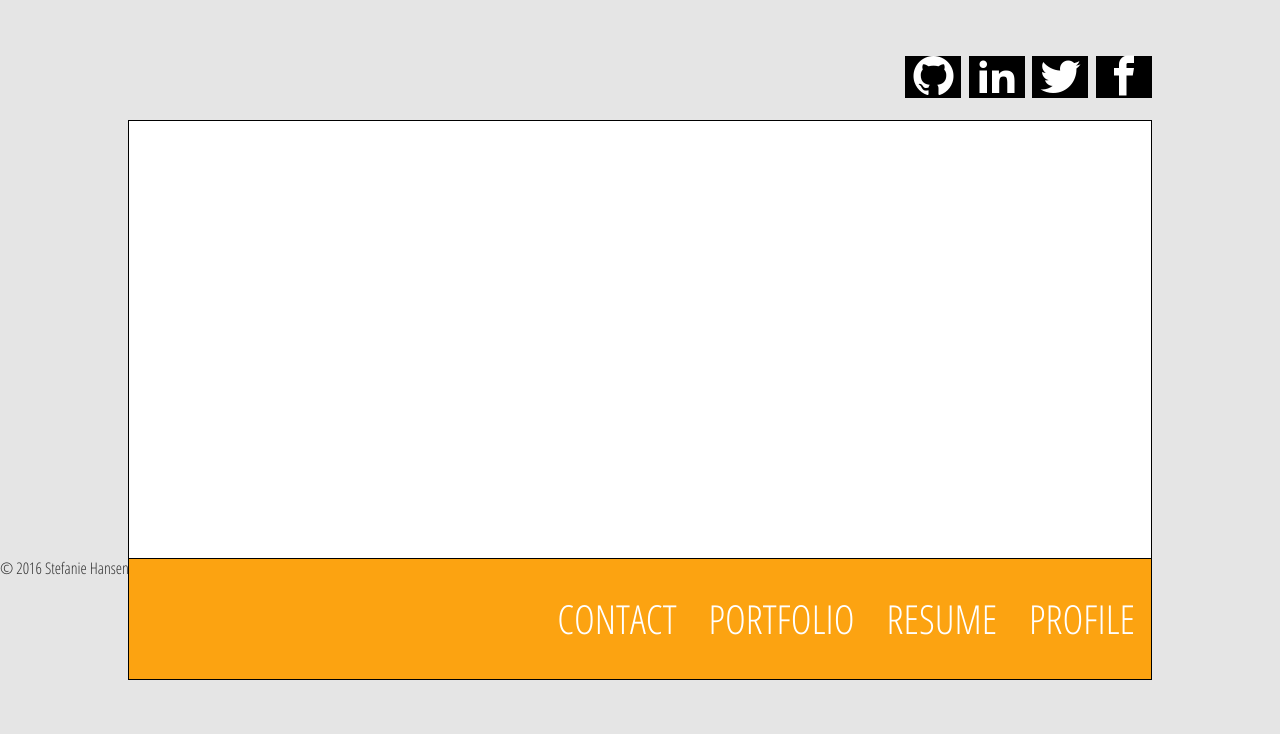
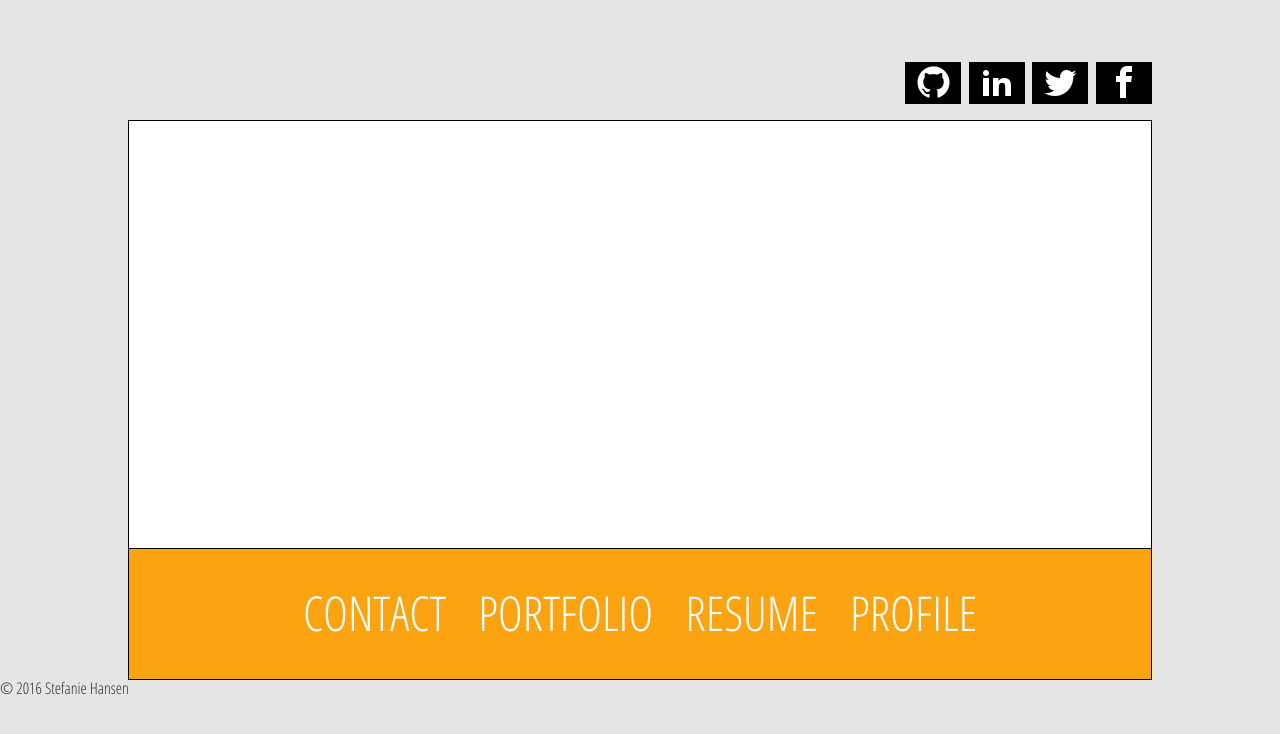
Before and after one commit to stefuhnee/portfolio-new, a website: page index.html in a window 1280 px wide. Drawn offline with nearby package versions, Linux system fonts and the light colour scheme; files whose address does not match are found by name.

Commit message:
positioning on both navs seems to work now

```diff
--- a/index.html
+++ b/index.html
@@ -11,6 +11,7 @@
 
   <body>
 
+    <header>
         <nav class="social">
           <ul>
             <li><a href="https://github.com/stefuhnee" target="_blank" class="icon icon-github"></a></li>
@@ -19,6 +20,7 @@
             <li><a href="https://www.facebook.com/stefuhn33" target="_blank" class="icon icon-facebook"></a></li>
           </ul>
         </nav>
+    </header>
 
     <main>
 
@@ -31,6 +33,8 @@
         </ul>
       </nav>
 
+      <div class="clearfix"></div>
+
     </main>
 
     <footer>
--- a/styles/partials/base/_body.scss
+++ b/styles/partials/base/_body.scss
@@ -11,3 +11,7 @@ a {
   text-decoration: none;
   color: $white;
 }
+
+.clearfix {
+    clear: both;
+  }
--- a/styles/partials/layout/_header.scss
+++ b/styles/partials/layout/_header.scss
@@ -1,16 +1,12 @@
 header {
-  text-align: center;
-  width: 100%;
+  position: relative;
+  height: 15vh;
+  width: 80%;
+  margin: 0 auto;
 
   div {
     position: relative;
     display: inline;
-  }
-
-  img {
-    max-width: 100%;
-    border-top: 2px solid $black;
-    border-bottom: 2px solid $black;
   }
 
   h1 {
@@ -25,16 +21,3 @@ header {
       1px 1px 0 #000;
   }
 }
-
-@media only screen and (min-width: 640px) {
-  header {
-    img {
-      height: 75vh;
-      border: 2px solid $black;
-    }
-
-    h1 {
-      font-size: 12vh;
-    }
-  }
-}
--- a/styles/partials/layout/_main.scss
+++ b/styles/partials/layout/_main.scss
@@ -1,7 +1,6 @@
 main {
   height: 70vh;
   width: 80%;
-  top: 15vh;
   margin: 0 auto;
   position: relative;
   background-color: $white;
--- a/styles/partials/layout/_nav.scss
+++ b/styles/partials/layout/_nav.scss
@@ -13,10 +13,10 @@ nav {
   bottom: 0;
   outline: 1px solid black;
   background-color: $orange;
+  text-align: center;
 
   ul {
-    position: relative;
-    text-align: center;
+    display: inline-block;
 
     li {
       float: right;
@@ -26,31 +26,48 @@ nav {
 }
 
 .social {
+  text-align: center;
   position: absolute;
-  top: 7vh;
-  right: 10vw;
-  width: 20vw;
+  width: 100%;
+  height: 15vh;
   font-size: 5vh;
 
   ul {
-    text-align: right;
+    bottom: $gutter;
+    width: 100%;
+    position: absolute;
 
     li {
+      padding: $gutter/4;
       background-color: $black;
-    }
 
       a {
         padding: $gutter/2;
         transition: 350ms all;
       }
     }
-
+  }
 }
 
 @media only screen and (min-width: 640px) {
-  nav {
+  .main-nav {
     li {
-      font-size: 5vmin;
+      font-size: 6vh;
+    }
+  }
+
+  .social {
+
+    ul {
+      width: 100%;
+      text-align: right;
+      position: absolute;
+      bottom: $gutter;
+      right: 0;
+
+      li {
+        font-size: 4vh;
       }
     }
   }
+}
```
Also changed, not shown: styles/style.css. Lines whose indentation alone changed are shown as unchanged.
